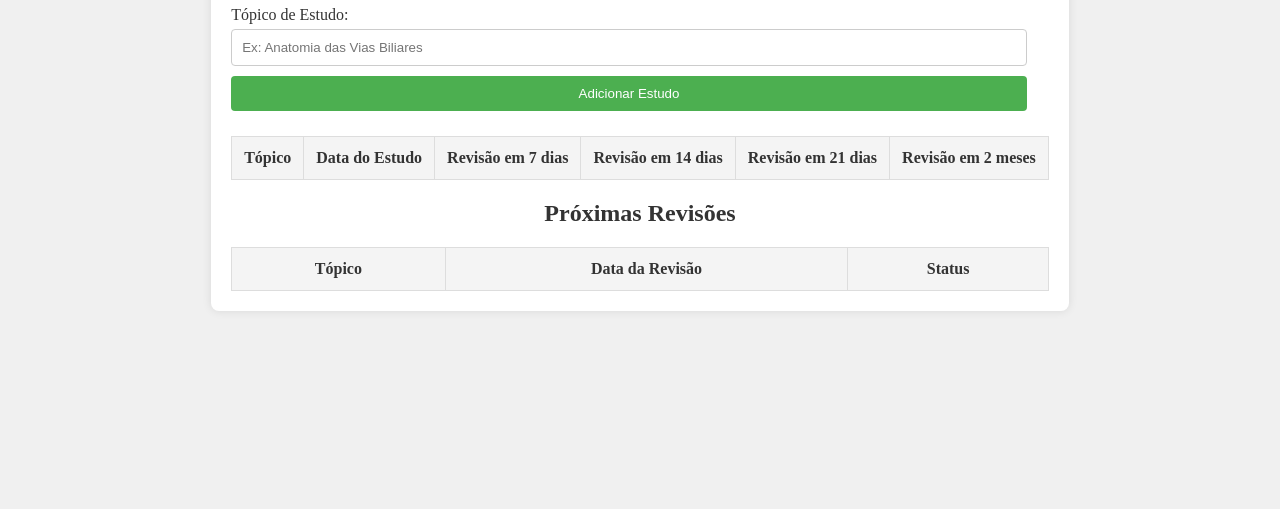
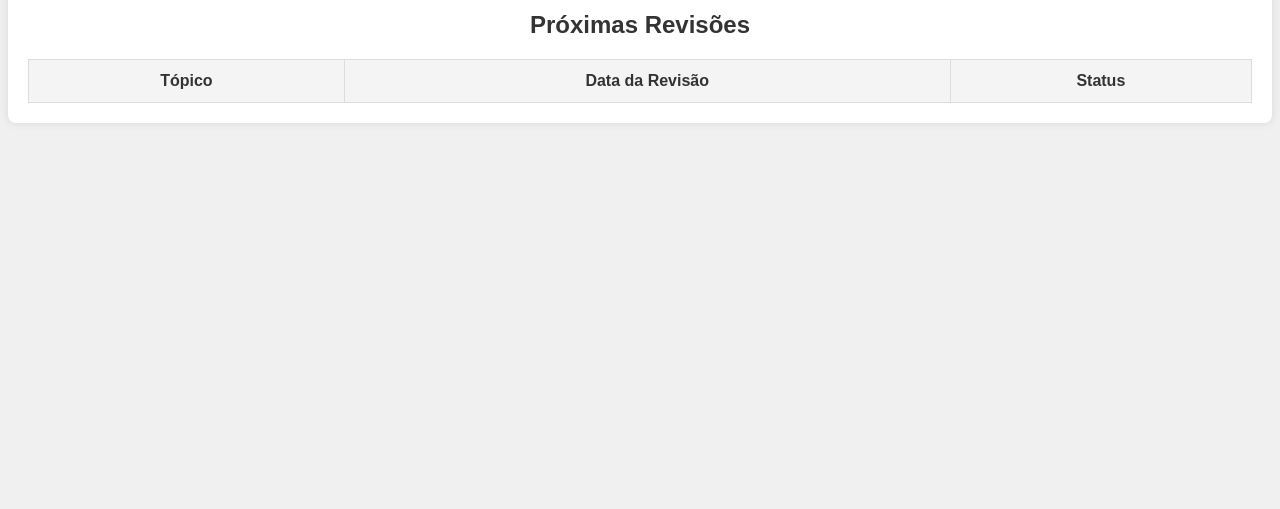
Before and after one commit to ribeiromelo/revisao, a plain HTML site: page index.html in a window 1280 px wide. Shown: the part 291-800 px from the top of the page. Drawn offline with Linux system fonts and the light colour scheme.

Commit message:
Add files via upload

```diff
--- a/index.html
+++ b/index.html
@@ -53,6 +53,7 @@
             body {
                 background-color: var(--background-light);
                 color: var(--text-light);
+                font-family: sans-serif;
             }
             .container {
                 background-color: var(--card-light);
@@ -78,18 +79,8 @@
                 color: #155724;
             }
         }
-
-        body, html {
-            margin: 0;
-            padding: 0;
-            height: 100%;
-            display: flex;
-            justify-content: center;
-            align-items: center;
-        }
         .container {
             width: 100%;
-            max-width: 1200px;
             padding: 20px;
             box-sizing: border-box;
             border-radius: 8px;
```
